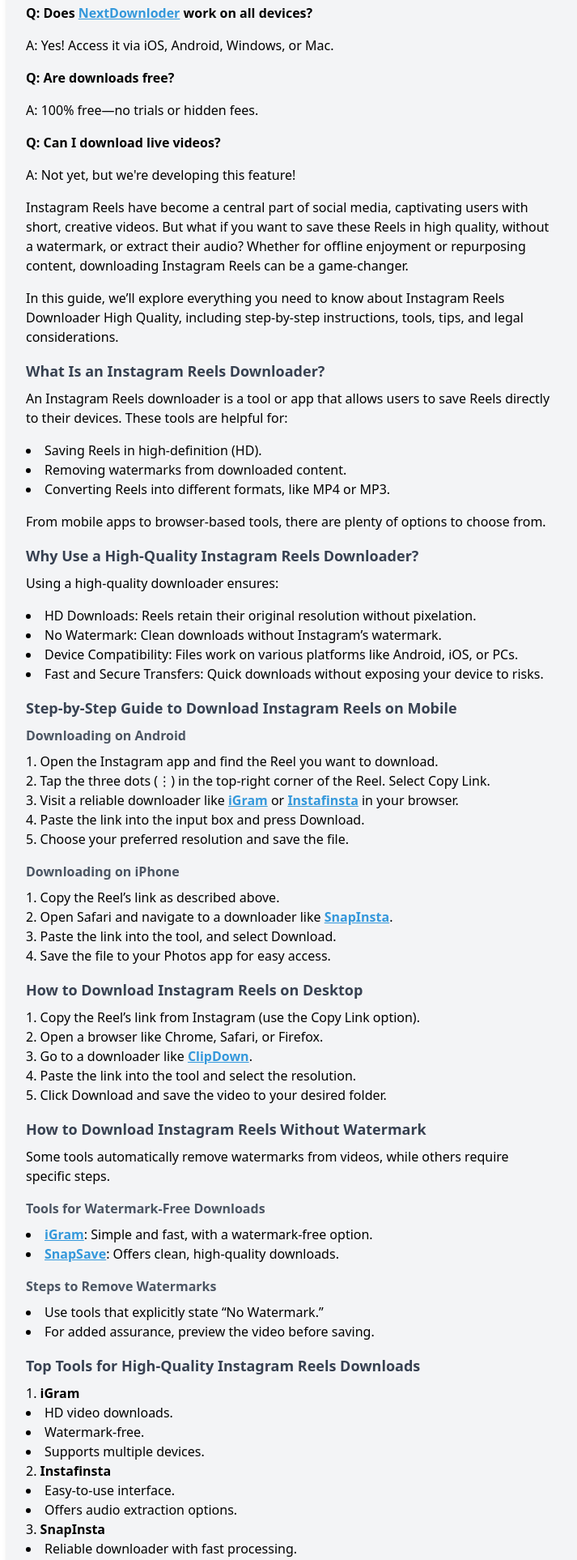
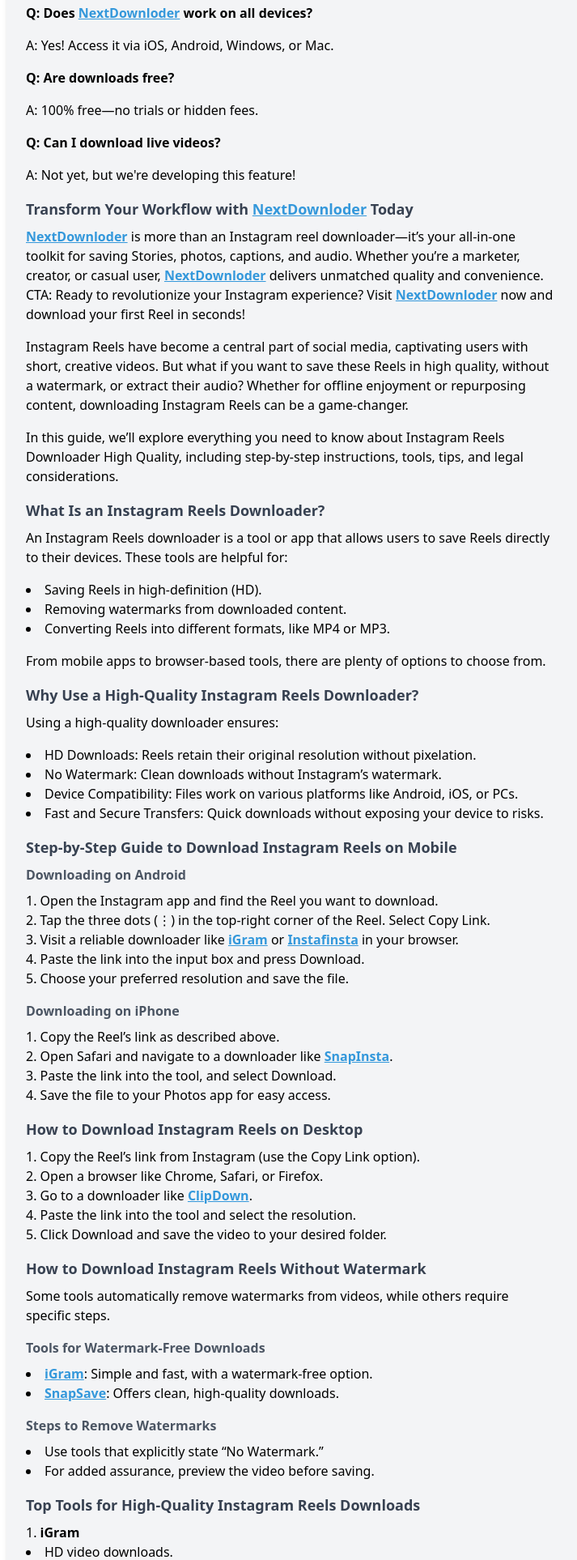
Before and after one commit to MehmetFaahem/social_tools, a Django app: page /instagram-reel-download/ in a window 1280 px wide. Shown: the part 3820-5746 px from the top of the page at 81% size, without its empty margins (280-993 px from the left). Run offline with Django 4.2, Linux system fonts and the light colour scheme; some libraries are stand-ins or nearby versions.

Commit message:
instagram reel download content update

```diff
--- a/tools/templates/tools/instagram_reel_download.html
+++ b/tools/templates/tools/instagram_reel_download.html
@@ -421,6 +421,28 @@
         <p class="mb-4">A: Not yet, but we're developing this feature!</p>
       </section>
     </article>
+
+    <article class="mb-4">
+      <h2 class="text-lg font-bold text-gray-700 mb-2">
+        Transform Your Workflow with
+        <span><a href="https://nextdownloder.com/">NextDownloder</a></span>
+        Today
+      </h2>
+      <section>
+        <h3>
+          <span><a href="https://nextdownloder.com/">NextDownloder</a></span> is
+          more than an Instagram reel downloader—it’s your all-in-one toolkit
+          for saving Stories, photos, captions, and audio. Whether you’re a
+          marketer, creator, or casual user,
+          <span><a href="https://nextdownloder.com/">NextDownloder</a></span>
+          delivers unmatched quality and convenience. CTA: Ready to
+          revolutionize your Instagram experience? Visit
+          <span><a href="https://nextdownloder.com/">NextDownloder</a></span>
+          now and download your first Reel in seconds!
+        </h3>
+      </section>
+    </article>
+
     <article>
       <p class="mb-4">
         Instagram Reels have become a central part of social media, captivating
```
